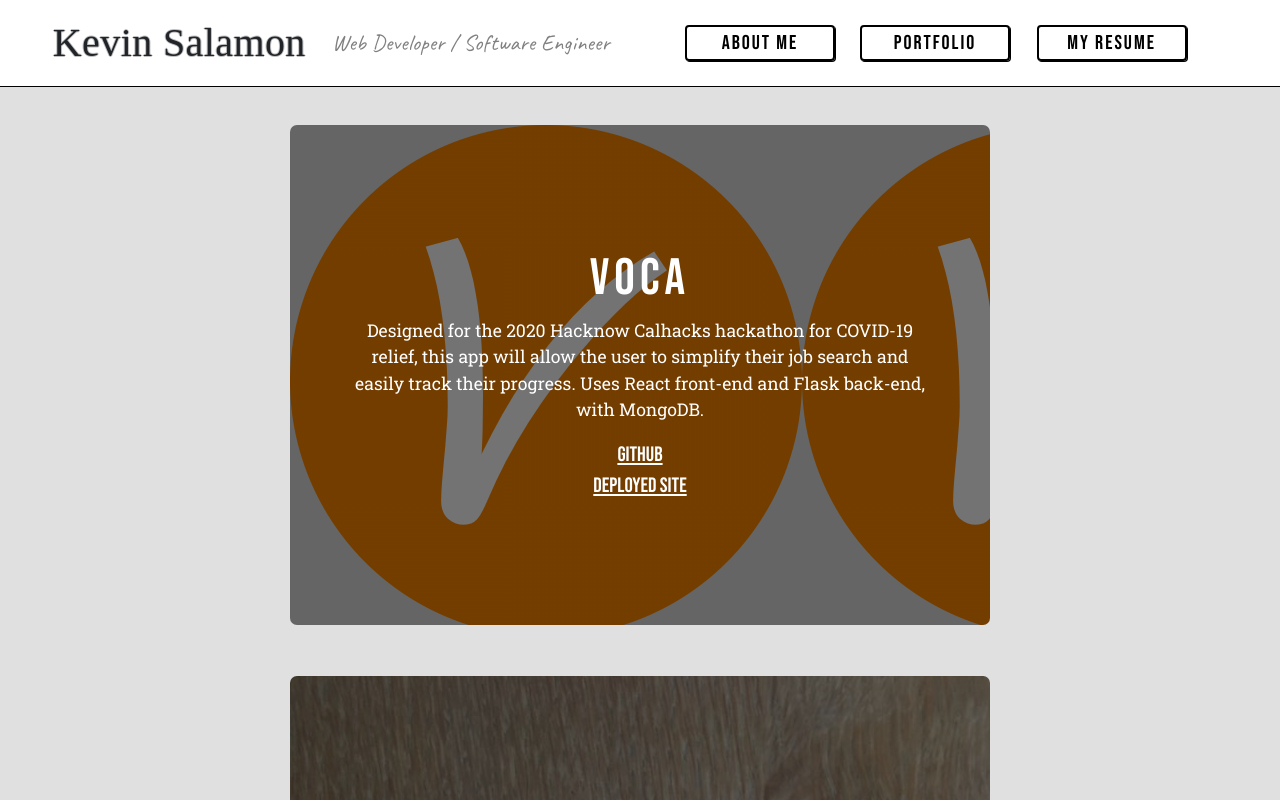
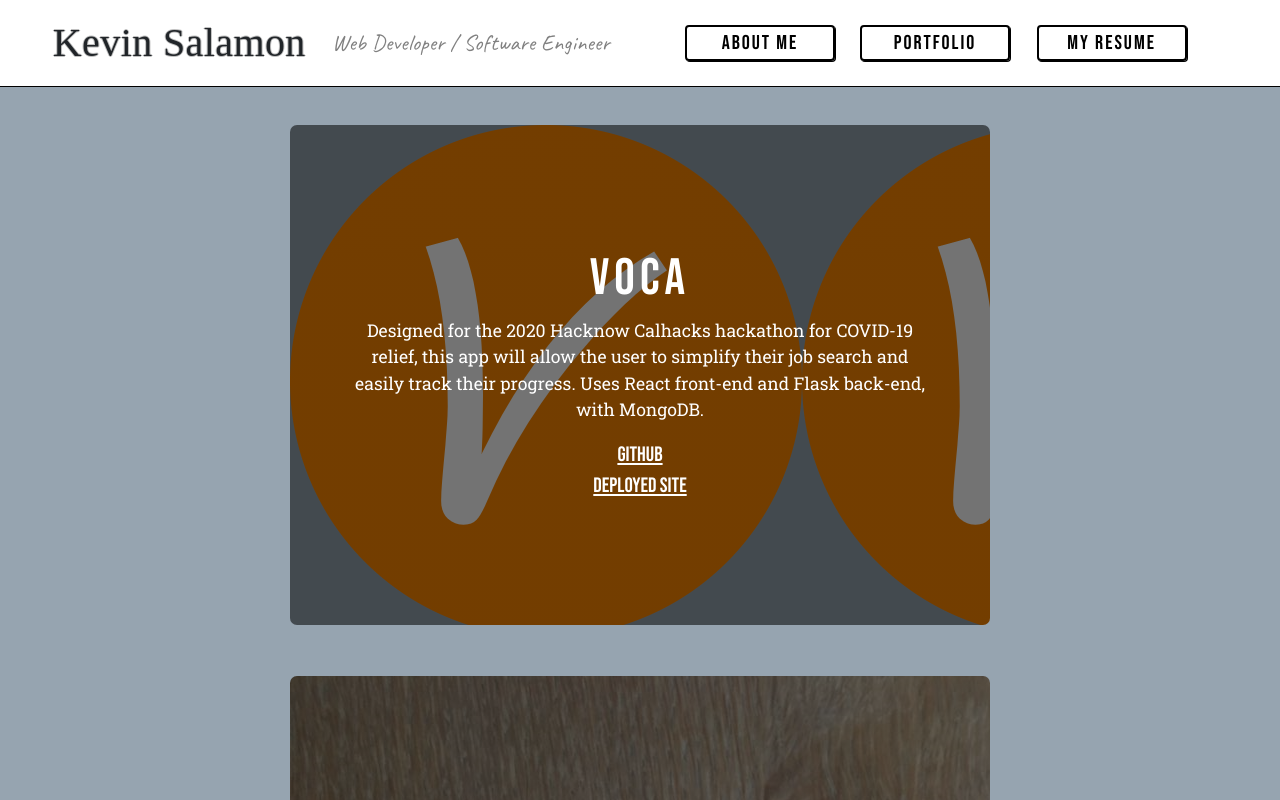
Before and after one commit to kevin-salamon/React-Portfolio, a React (Create React App) app: page /portfolio in a window 1280 px wide. Shown: the top 800 px of the page. Built offline with nearby package versions, Linux system fonts and the light colour scheme; a web font is replaced by a local one.

Commit message:
changed background color for portfolio page

```diff
--- a/src/style.css
+++ b/src/style.css
@@ -229,7 +229,7 @@ a:active {
     flex-direction: row;
     flex-wrap: wrap;
     justify-content: center;
-    background-color: rgb(224, 224, 224);
+    background-color: #96A4B0;
 }
 
 .bottom-margin {
```
